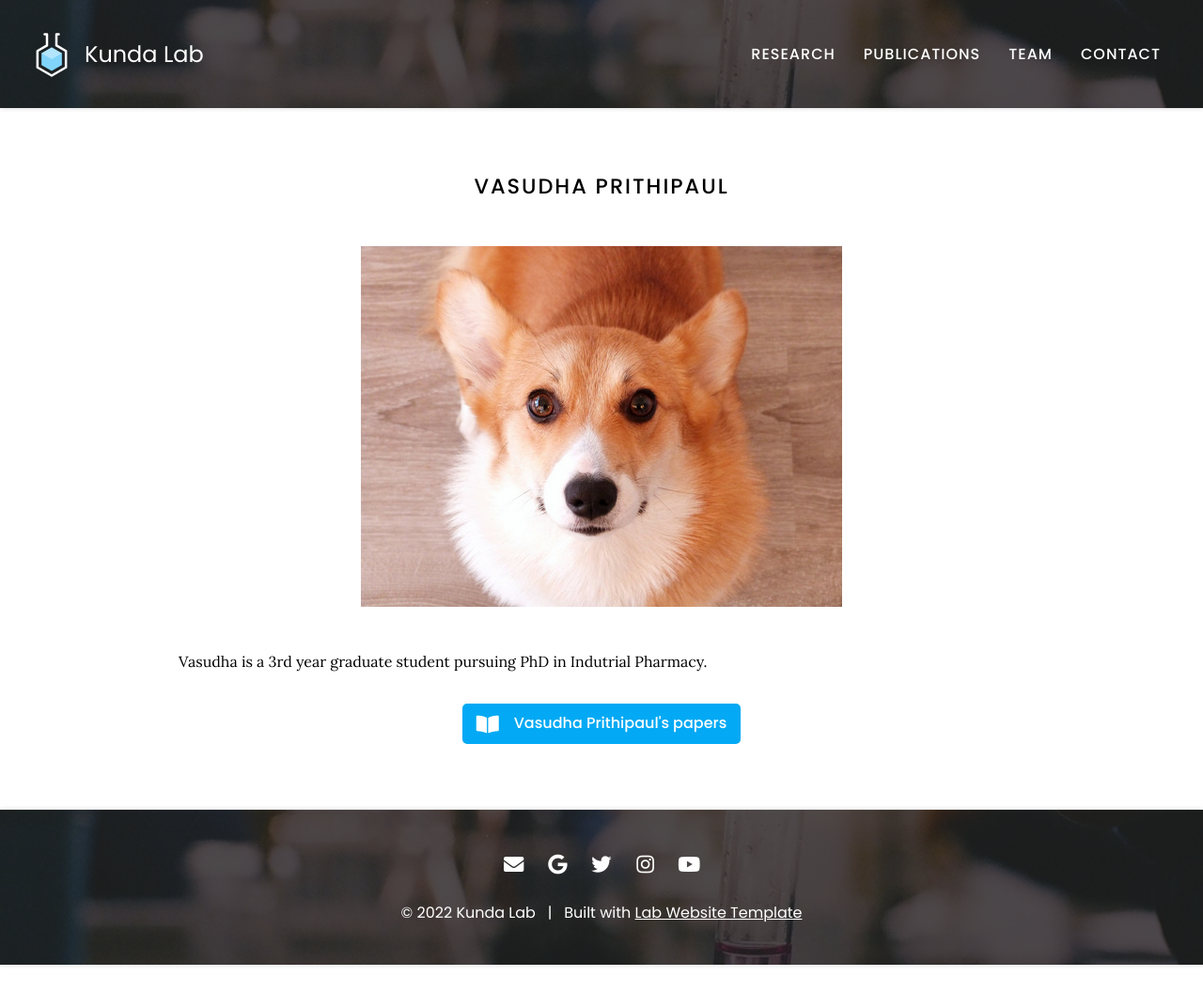
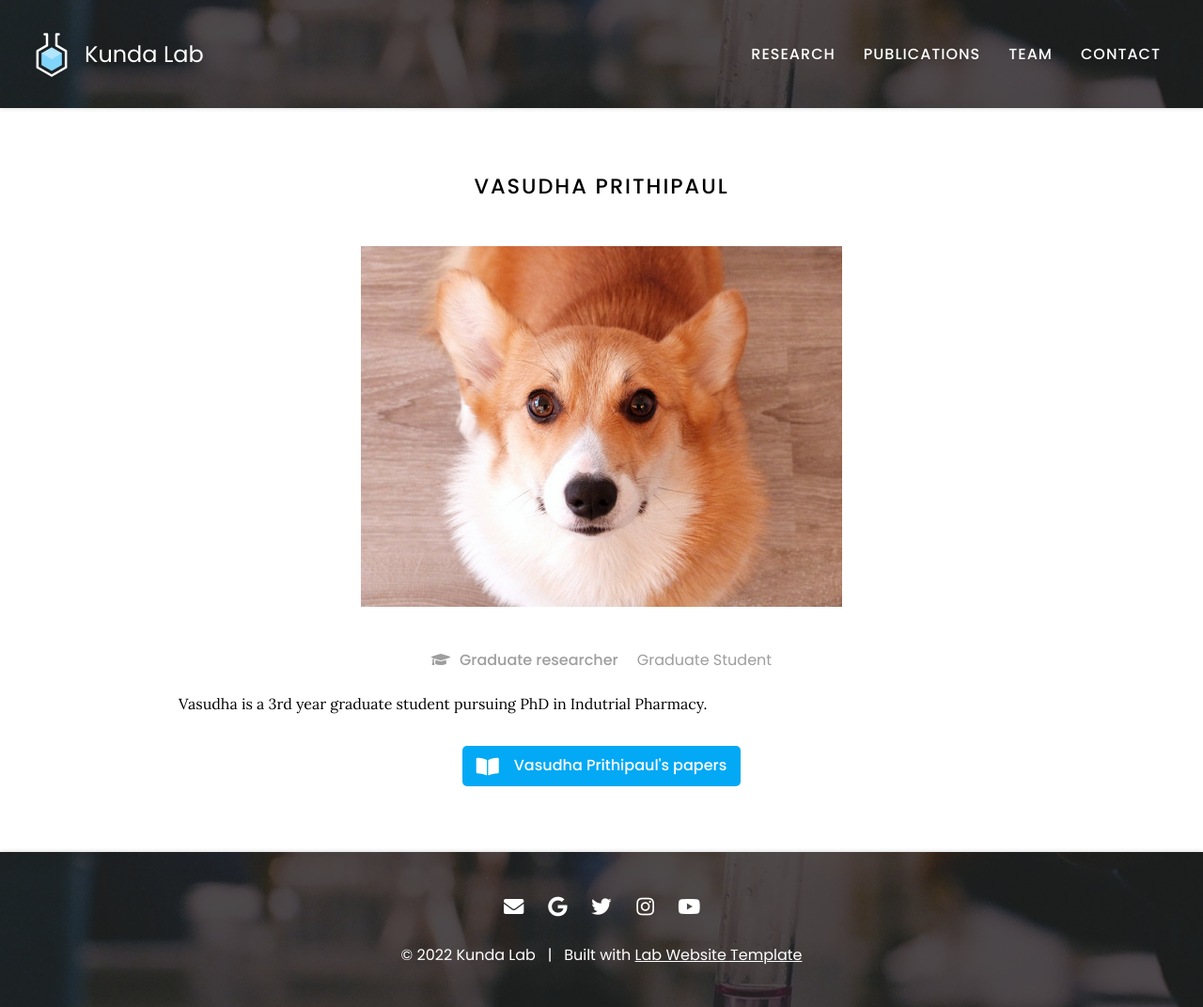
Before and after one commit to ardaram/kunda-lab, a Jekyll site: the page built from _members/Vasudha-Prithipaul.md, in a window 1280 px wide. Shown: the whole page at 94% size. Built offline with Jekyll 4.4.1, drawn with Linux system fonts in a browser that asks for light colours; nearby versions of some CDN libraries; before the commit the page ends 1027 px from its top, so only the background shows below that.

Commit message:
Update Vasudha-Prithipaul.md

```diff
--- a/_members/Vasudha-Prithipaul.md
+++ b/_members/Vasudha-Prithipaul.md
@@ -2,7 +2,7 @@
 name: Vasudha Prithipaul
 image: images/member.jpg
 description: Graduate Student
-role: graduate researcher
+role: graduate_researcher
 links:
 email: anne@chovie.com
 ---
```
